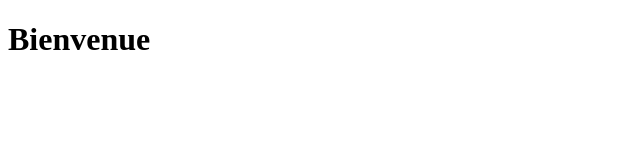
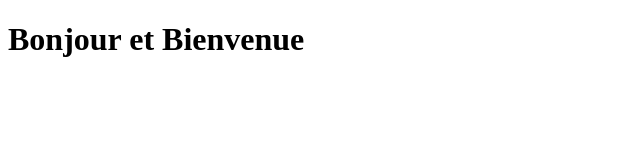
Before and after one commit to RaZekla03/projet-pr-solo, a plain HTML site: page index.html in a window 1280 px wide. Shown: the whole page, without its empty margins (0-640 px from the left). Drawn offline with Linux system fonts and the light colour scheme.

```diff
--- a/index.html
+++ b/index.html
@@ -6,6 +6,6 @@
 <title>Accueil</title>
 </head>
 <body>
- <h1>Bienvenue</h1>
+ <h1>Bonjour et Bienvenue</h1>
 </body>
 </html>
```
